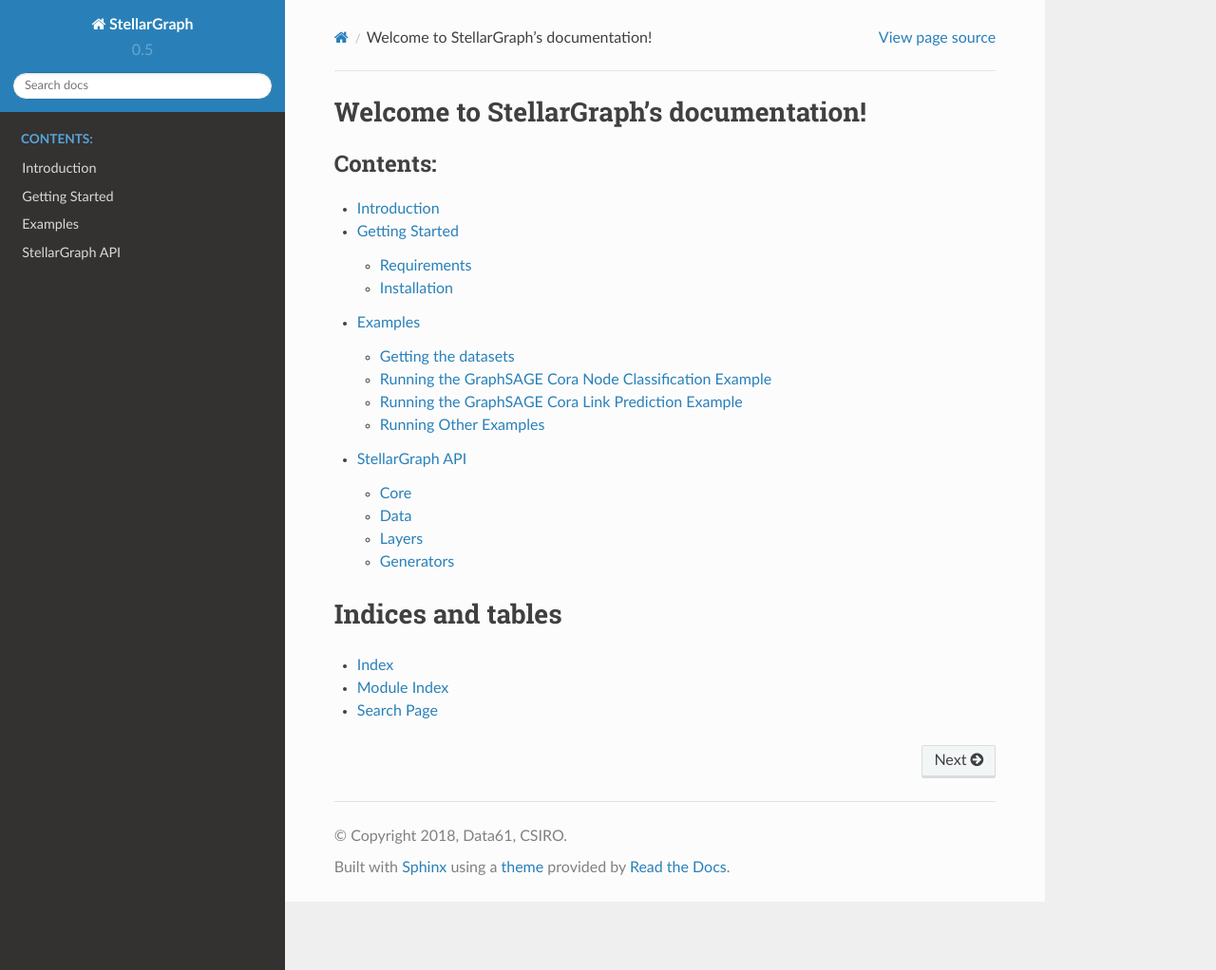
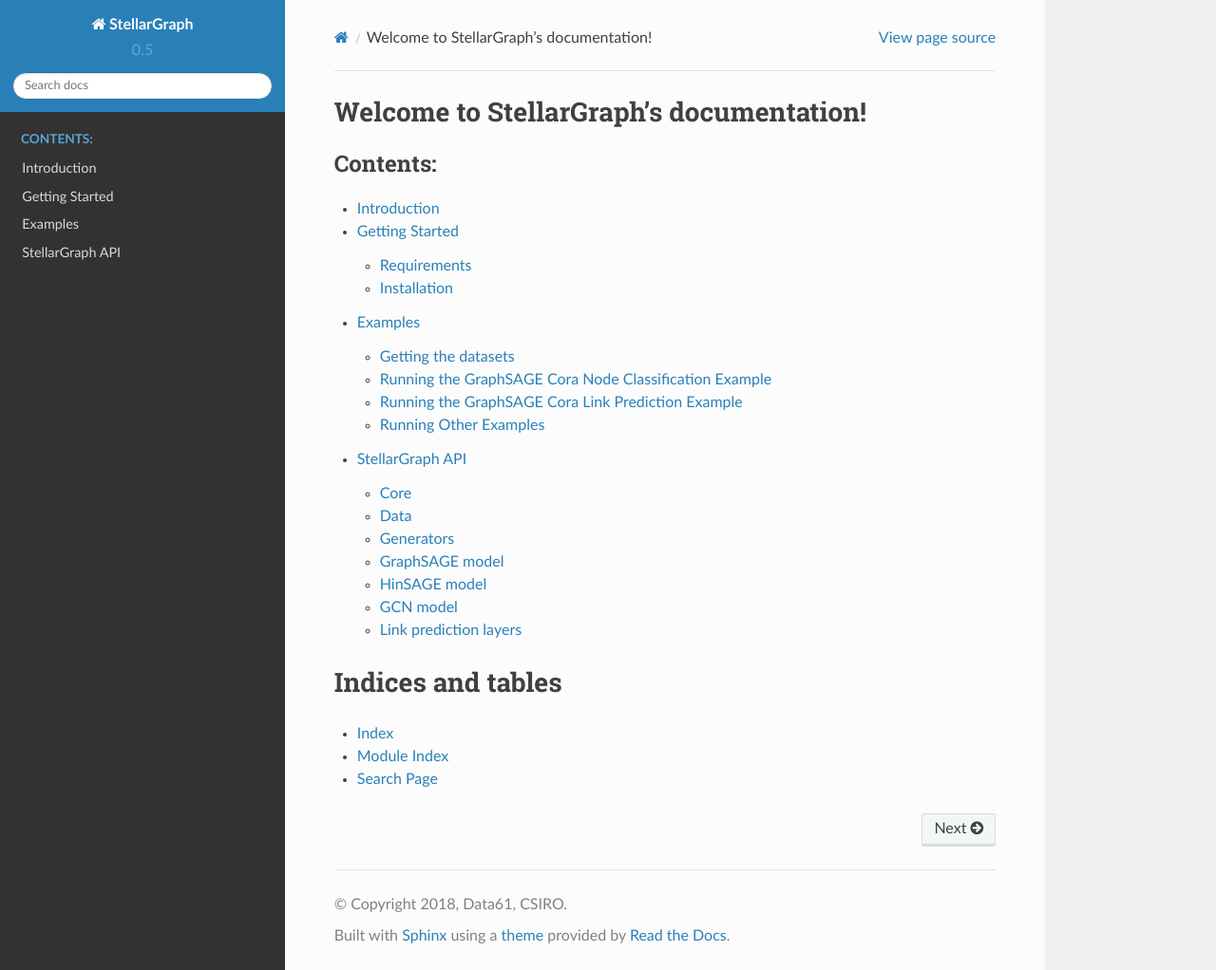
Before and after one commit to stellargraph/stellargraph, a Sphinx documentation site: the page built from docs/index.txt, in a window 1280 px wide and 1022 px high. Shown: the whole window at 95% size. Built offline with Sphinx 7.4.7 and the Read the Docs theme 2.0.0, drawn with Linux system fonts in a browser that asks for light colours.

```diff
--- a/docs/api.txt
+++ b/docs/api.txt
@@ -15,14 +15,36 @@ Data
   :members: UniformRandomWalk, BiasedRandomWalk, UniformRandomMetaPathWalk, SampledBreadthFirstWalk, SampledHeterogeneousBreadthFirstWalk, EdgeSplitter, NodeSplitter, from_epgm, load_dataset_BlogCatalog3
 
 
-Layers
-------------
-
-.. automodule:: stellargraph.layer
-  :members: GraphSAGE, MeanAggregator, MeanPoolingAggregator, MaxPoolingAggregator, AttentionalAggregator, HinSAGE, MeanHinAggregator, link_inference, link_classification, link_regression
-
 Generators
 -----------
 
 .. automodule:: stellargraph.mapper
-  :members: NodeSequence, LinkSequence, GraphSAGENodeGenerator, GraphSAGELinkGenerator, HinSAGENodeGenerator
+  :members: FullBatchNodeGenerator, GraphSAGENodeGenerator, GraphSAGELinkGenerator, HinSAGENodeGenerator, HinSAGELinkGenerator
+
+
+GraphSAGE model
+----------------
+
+.. automodule:: stellargraph.layer.graphsage
+  :members: GraphSAGE, MeanAggregator, MeanPoolingAggregator, MaxPoolingAggregator, AttentionalAggregator
+
+
+HinSAGE model
+----------------
+
+.. automodule:: stellargraph.layer.hinsage
+  :members: HinSAGE, MeanHinAggregator
+
+
+GCN model
+-------------
+
+.. automodule:: stellargraph.layer.gcn
+  :members: GraphConvolution, GCN
+
+
+Link prediction layers
+------------------------
+
+.. automodule:: stellargraph.layer.link_inference
+  :members: link_classification, link_regression, link_inference
```
Also changed, not shown: 2 other files.
